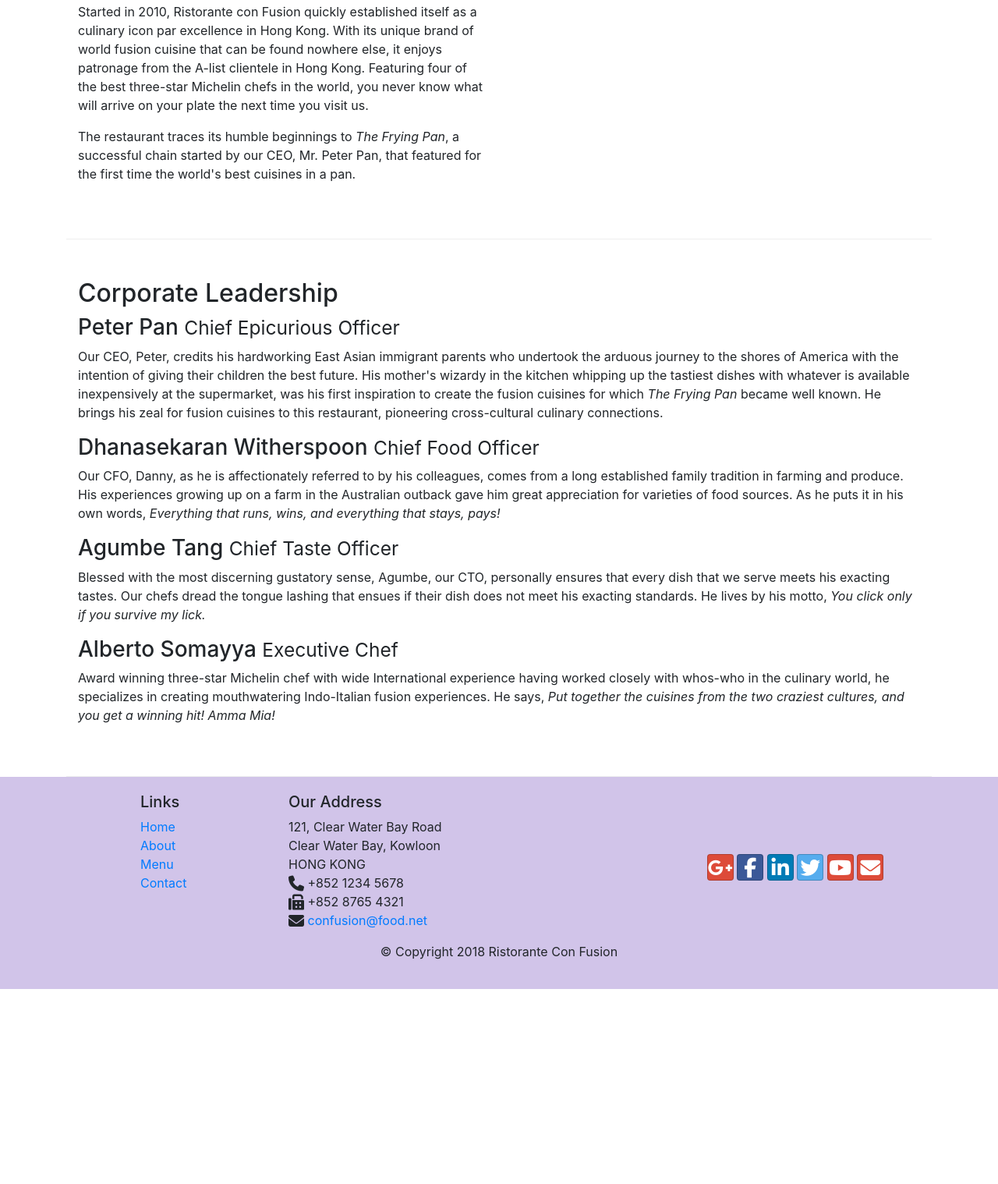
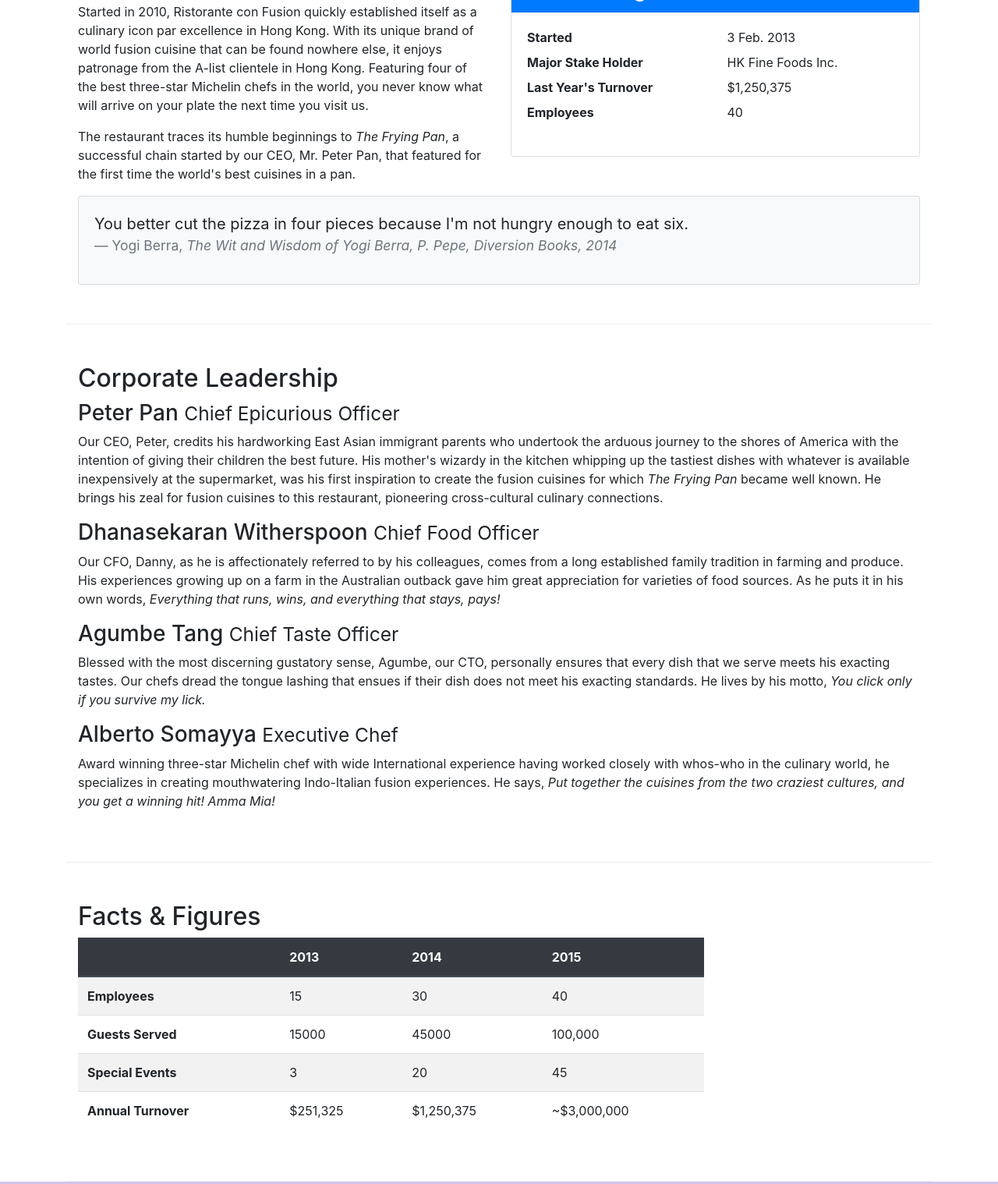
Before and after one commit to iamroshankr/bootstrap-conFusion, a plain HTML site: page aboutus.html in a window 1280 px wide. Shown: the part 558-2076 px from the top of the page at 78% size. Before the commit the page ends 1826 px from the top, so only its background shows below. Drawn offline with nearby package versions, Linux system fonts and the light colour scheme.

Commit message:
Tables and Cards

```diff
--- a/aboutus.html
+++ b/aboutus.html
@@ -70,6 +70,33 @@
                 <p>The restaurant traces its humble beginnings to <em>The Frying Pan</em>, a successful chain started by our CEO, Mr. Peter Pan, that featured for the first time the world's best cuisines in a pan.</p>
             </div>
             <div class="col-sm-6">
+                <div class="card">
+                    <h3 class="card-header bg-primary text-white">Facts at a glance</h3>
+                    <div class="card-body">
+                        <dl class="row">
+                            <dt class="col-6">Started</dt>
+                            <dd class="col-6">3 Feb. 2013</dd>
+                            <dt class="col-6">Major Stake Holder</dt>
+                            <dd class="col-6">HK Fine Foods Inc.</dd>
+                            <dt class="col-6">Last Year's Turnover</dt>
+                            <dd class="col-6">$1,250,375</dd>
+                            <dt class="col-6">Employees</dt>
+                            <dd class="col-6">40</dd>
+                        </dl>
+                    </div>
+                </div>
+            </div>
+            <div class="col-12">
+                <div class="card card-body bg-light">
+                    <blockquote class="blockquote">
+                        <p class="mb-0">You better cut the pizza in four pieces because
+                            I'm not hungry enough to eat six.</p>
+                        <footer class="blockquote-footer">Yogi Berra,
+                            <cite title="Source Title">The Wit and Wisdom of Yogi Berra,
+                            P. Pepe, Diversion Books, 2014</cite>
+                        </footer>
+                    </blockquote>
+                </div>
             </div>
         </div>
 
@@ -86,6 +113,52 @@
                 <h3>Alberto Somayya <small>Executive Chef</small></h3>
                 <p class="d-none d-sm-block">Award winning three-star Michelin chef with wide International experience having worked closely with whos-who in the culinary world, he specializes in creating mouthwatering Indo-Italian fusion experiences. He says, <em>Put together the cuisines from the two craziest cultures, and you get a winning hit! Amma Mia!</em></p>
             </div>
+       </div>
+
+       <div class="row row-content">
+           <div class="col-12 col-sm-9">
+               <h2>Facts &amp; Figures</h2>
+               <table class="table table-striped">
+                <thead class="thead-dark">
+                    <tr>
+                        <th>&nbsp;</th>
+                        <th>2013</th>
+                        <th>2014</th>
+                        <th>2015</th>
+                    </tr>
+                </thead>
+                <tbody>
+                    <tr>
+                        <th>Employees</th>
+                        <td>15</td>
+                        <td>30</td>
+                        <td>40</td>
+                    </tr>
+                    <tr>
+                        <th>Guests Served</th>
+                        <td>15000</td>
+                        <td>45000</td>
+                        <td>100,000</td>
+                    </tr>
+                    <tr>
+                        <th>Special Events</th>
+                        <td>3</td>
+                        <td>20</td>
+                        <td>45</td>
+                    </tr>
+                    <tr>
+                        <th>Annual Turnover</th>
+                        <td>$251,325</td>
+                        <td>$1,250,375</td>
+                        <td>~$3,000,000</td>
+                    </tr>
+                </tbody>
+            </table>
+           </div>
+
+           <div class="col-12 col-sm-9">
+
+           </div>
        </div>
 
     </div>
```
